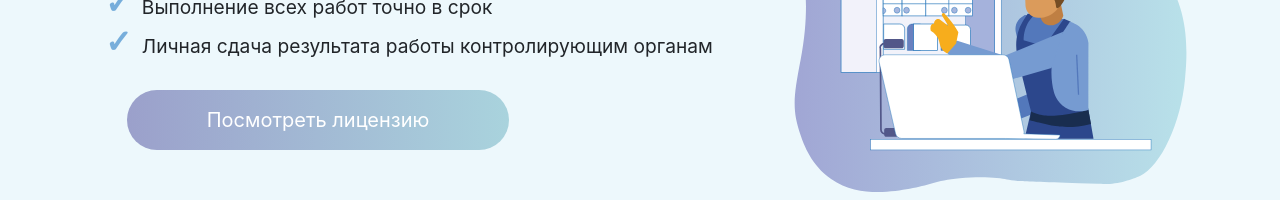
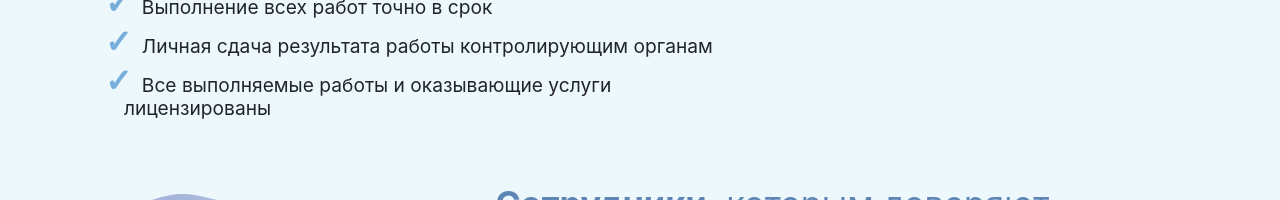
Before and after one commit to AnigalHub/GroupOfCompaniesMAG, a Vue app: page / in a window 1280 px wide. Shown: the part 1463-1663 px from the top of the page. Built offline with nearby package versions, Linux system fonts and the light colour scheme.

Commit message:
удаление кнопки, добавление еще одного пункта + svg

```diff
--- a/src/components/Advantages.vue
+++ b/src/components/Advantages.vue
@@ -7,34 +7,34 @@
                     <ul class="ul">
                         <li v-for="advantage in Advantages" class="text">{{advantage.text}}</li>
                     </ul>
-                    <b-button @click="modalShow = !modalShow"><a>Посмотреть лицензию</a></b-button>
                 </b-col>
                 <b-col cols="5">
                     <component :is="svg"/>
                 </b-col>
             </b-row>
-            <b-modal v-model="modalShow" size="lg">
-                <iframe src="/mag/documents/license.pdf" width="100%" height="100%"/>
-            </b-modal>
         </b-container>
     </div>
 </template>
 
 <script>
-    import AdvantagesSvg from "./svg/AdvantagesSvg";
+    import AdvantagesSvg from "./newSvg/Main/AdvantagesSvg";
     export default {
         name: "Advantages",
         data(){
             return{
-                modalShow: false,
                 svg:AdvantagesSvg,
                 Advantages:[
                     {text:"Безупречная репутация",},
                     {text:"Лучший технадзор на рынке",},
                     {text:"Выполнение всех работ точно в срок",},
                     {text:"Личная сдача результата работы контролирующим органам",},
+                    {text:'Все выполняемые работы и оказывающие услуги лицензированы',}
                 ],
             }
         },
     }
 </script>
+
+<style scoped lang="scss">
+
+</style>
```
